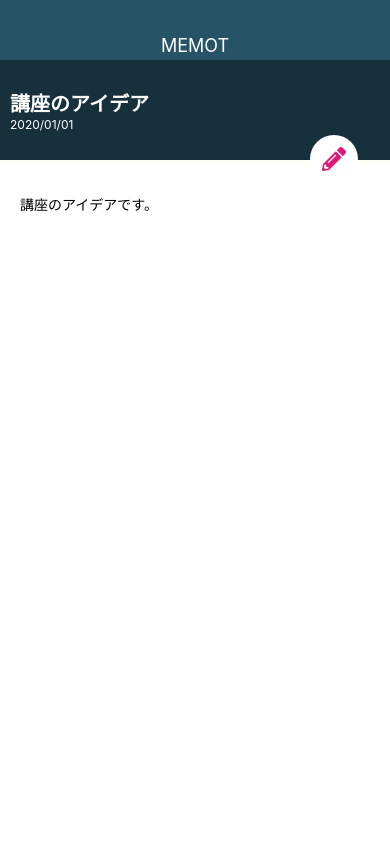
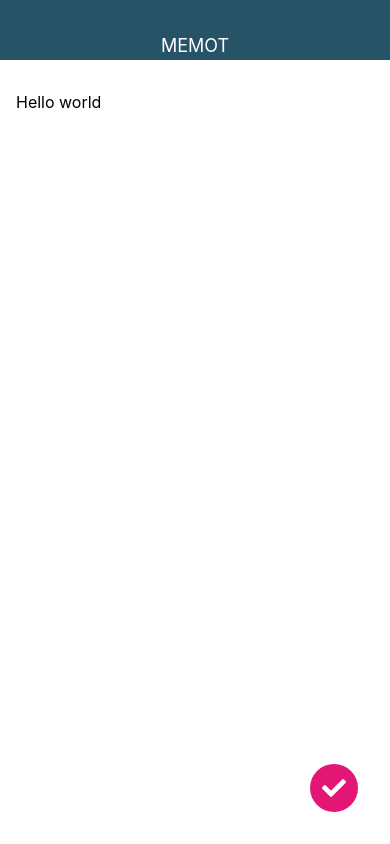
Before and after one commit to amok6from7/expo-app, a React Native app: screen / in a window 390 px wide. Built offline with nearby package versions, Linux system fonts and the light colour scheme.

Commit message:
create MemoEditScreen

```diff
--- a/App.js
+++ b/App.js
@@ -2,13 +2,13 @@
 import { StyleSheet, View } from 'react-native';
 
 import Appbar from './src/component/Appbar';
-import MemoDetailScreen from './src/screens/MemoDetailScreen';
+import MemoEditScreen from './src/screens/MemoEditScreen';
 
 export default function App() {
   return (
     <View style={styles.container}>
       <Appbar />
-      <MemoDetailScreen />
+      <MemoEditScreen />
     </View>
   );
 }
--- a/src/elements/CircleButton.js
+++ b/src/elements/CircleButton.js
@@ -8,6 +8,7 @@
 const CustomIcon = createIconSet({
   pencil: '\uf303',
   plus: '\uf067',
+  check: '\uf00c',
 }, 'FontAwesome');
 
 class CircleButton extends React.Component {
@@ -15,6 +16,7 @@
     fontLoaded: false,
   };
 
+  // eslint-disable-next-line camelcase
   async UNSAFE_componentWillMount() {
     await Font.loadAsync({
       FontAwesome: fontAwesome,
--- /dev/null
+++ b/src/screens/MemoEditScreen.js
@@ -0,0 +1,33 @@
+import React from 'react';
+import { StyleSheet, View, TextInput } from 'react-native';
+
+import CircleButton from '../elements/CircleButton';
+
+class MemoEditScreen extends React.Component {
+  render() {
+    return (
+      <View style={styles.container}>
+        <TextInput style={styles.memoEditInput} multiline value="Hello world" />
+        <CircleButton name="check" />
+      </View>
+    );
+  }
+}
+
+const styles = StyleSheet.create({
+  container: {
+    flex: 1,
+    width: '100%',
+  },
+  memoEditInput: {
+    backgroundColor: '#fff',
+    flex: 1,
+    paddingTop: 32,
+    paddingLeft: 16,
+    paddingRight: 16,
+    paddingBottom: 16,
+    fontSize: 16,
+  },
+});
+
+export default MemoEditScreen;
```
Also changed, not shown: .eslintrc.json.
